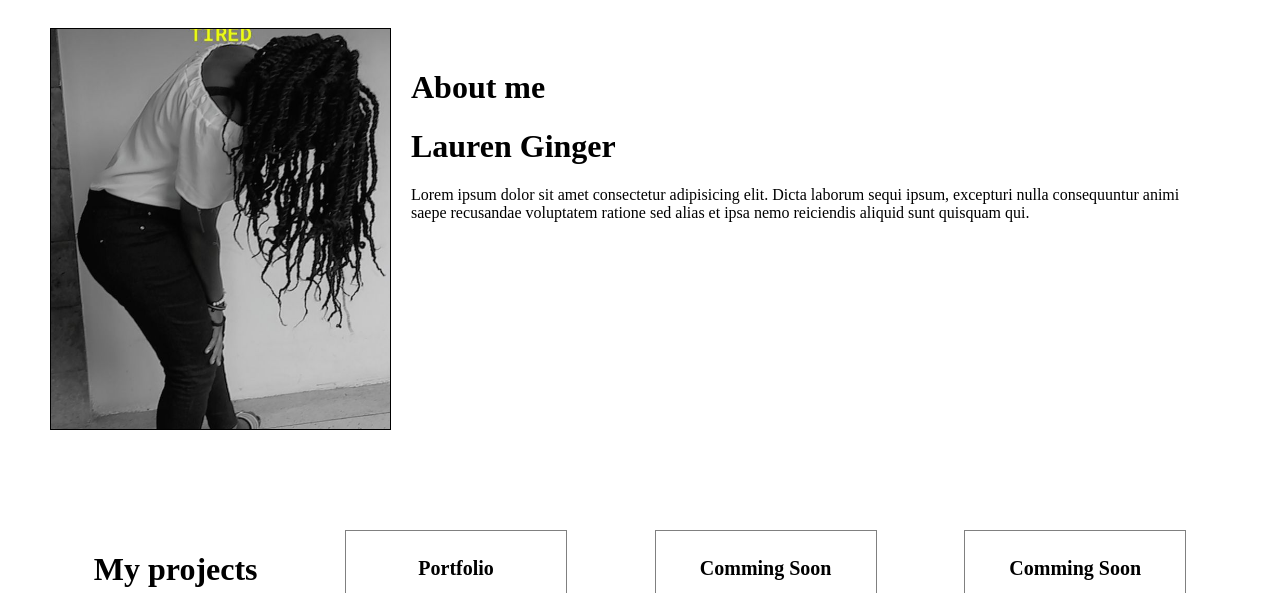
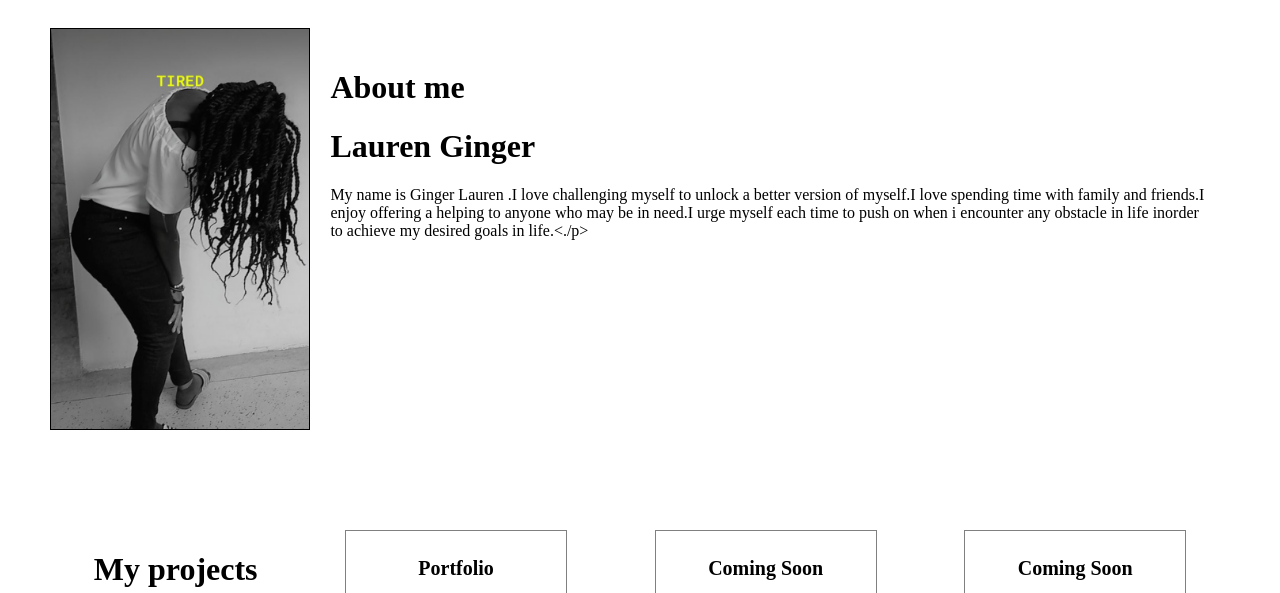
Before and after one commit to gingerlauren/portofilio, a plain HTML site: page index.html in a window 1280 px wide. Shown: the part 562-1155 px from the top of the page. Drawn offline with Linux system fonts and the light colour scheme; grey boxes are pictures that could not be loaded.

Commit message:
Changed typo

```diff
--- a/index.html
+++ b/index.html
@@ -44,9 +44,7 @@
         <div class="aboutContent">
             <h1>About me</h1>
             <h1>Lauren Ginger</h1>
-            <p>Lorem ipsum dolor sit amet consectetur adipisicing elit. Dicta laborum sequi ipsum, excepturi nulla
-                consequuntur animi saepe recusandae voluptatem ratione sed alias et ipsa nemo reiciendis aliquid sunt
-                quisquam qui.</p>
+            <p>My name is Ginger Lauren .I love challenging myself to unlock a better version of myself.I love spending time with family and friends.I enjoy offering a helping to anyone who may be in need.I urge myself each time to push on when i encounter any obstacle in life inorder to achieve my desired goals in life.<./p>
         </div>
     </div>
     <div class="projects" id="port">
@@ -60,13 +58,13 @@
             </div>
         </div>
         <div class="card">
-            <p><a href="">Comming Soon</a></p>
+            <p><a href="">Coming Soon</a></p>
             <div class="project">
                 <img src="https://images.unsplash.com/photo-1499750310107-5fef28a66643?ixid=MnwxMjA3fDB8MHxzZWFyY2h8MTl8fHBvcnRmb2xpb3xlbnwwfHwwfHw%3D&ixlib=rb-1.2.1&auto=format&fit=crop&w=500&q=60" alt="">
             </div>
         </div>
         <div class="card">
-            <p><a href="">Comming Soon</a></p>
+            <p><a href="">Coming Soon</a></p>
             <div class="project">
                 <img src="https://images.unsplash.com/photo-1504805572947-34fad45aed93?ixid=MnwxMjA3fDB8MHxzZWFyY2h8OXx8cG9ydGZvbGlvfGVufDB8fDB8fA%3D%3D&ixlib=rb-1.2.1&auto=format&fit=crop&w=500&q=60" alt="">
             </div>
```
